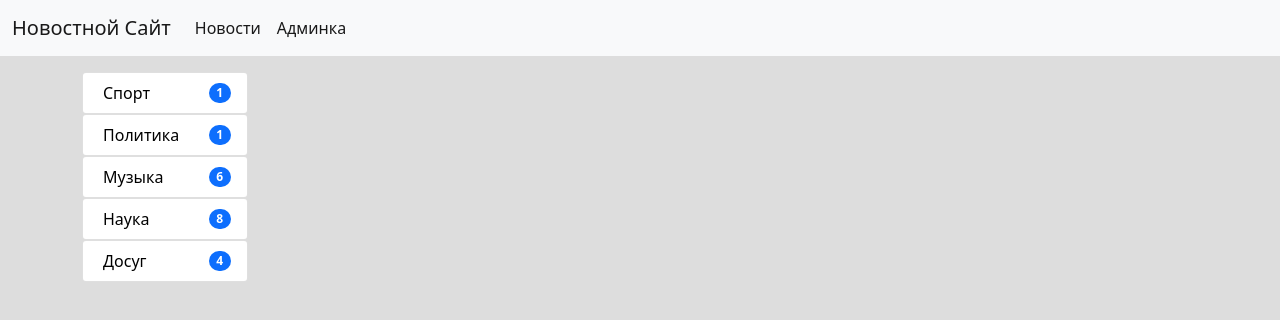
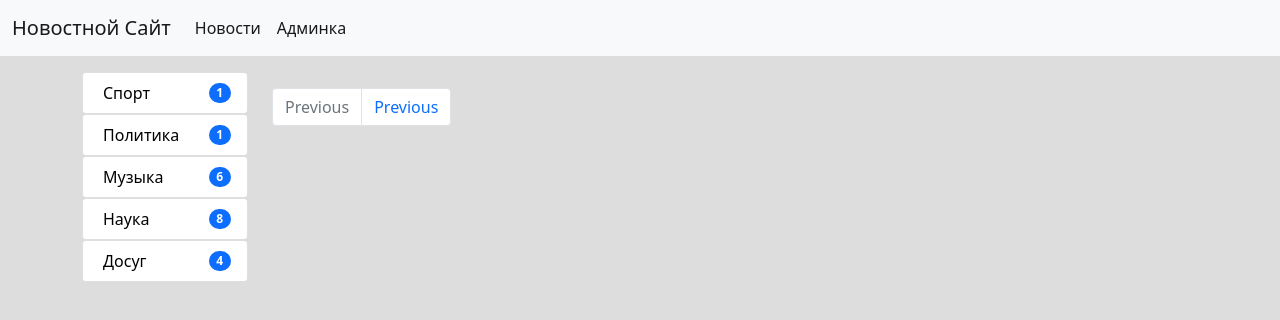
Before and after one commit to thaibee/SimpleDjangoApp, a Django app: page /category/6/ in a window 1280 px wide. Shown: the top 320 px of the page. Run offline with Django 4.2, Linux system fonts and the light colour scheme; data comes from the database, SQL or seed files in the repository; some libraries are stand-ins or nearby versions.

Commit message:
pagination proccess.

```diff
--- a/news/templates/news/index.html
+++ b/news/templates/news/index.html
@@ -5,7 +5,7 @@
 {% endblock %}
 
 {% block sidebar %}
-{% include 'inc/_sidebar.html' %}
+    {% include 'inc/_sidebar.html' %}
 {% endblock %}
 
 {% block content %}
@@ -36,4 +36,18 @@
             </div>
         </div>
     {% endfor %}
+
+    <nav aria-label="Page navigation example">
+        <ul class="pagination justify-content-end">
+            {% if page_obj.has_previous %}
+            <li class="page-item "><a class="page-link text-black" href="?page={{ page_obj.previous_page_number }}">Previous</a></li>
+            {% endif %}
+            {%  for i in paginator.page_range %}
+            <li class="page-item"><a class="page-link text-black" href="?page={{ i }}">{{ i }}</a></li>
+            {% endfor %}
+            {% if page_obj.has_next %}
+            <li class="page-item"><a class="page-link text-black" href="?page={{ page_obj.number }}">Next</a></li>
+            {% endif %}
+        </ul>
+    </nav>
 {% endblock %}
--- a/news/urls.py
+++ b/news/urls.py
@@ -3,6 +3,7 @@ from django.urls import path
 from .views import *
 
 urlpatterns = [
+    path('test', test_paginator, name='test'),
     # path('', index, name='home'),
     path('', HomeNews.as_view(), name='home'),
     # path('category/<int:category_id>/', get_category, name='category'),
--- a/news/views.py
+++ b/news/views.py
@@ -1,4 +1,5 @@
 from django.contrib.auth.mixins import LoginRequiredMixin
+from django.core.paginator import Paginator
 from django.shortcuts import render, get_object_or_404, redirect
 from django.views.generic import ListView, DetailView, CreateView
 from .models import News, Category
@@ -7,11 +8,21 @@ from django.urls import reverse_lazy
 from .utils import MyMixin
 
 
+def test_paginator(request):
+    test_list = ['1asdf', '2gasd', '3asgsag', '4asdg', '5sga', '6asgd', '7sadg', '8sag', '9sg']
+    paginator = Paginator(test_list, 2)
+    page_num = request.GET.get('page')
+    page_obj = paginator.get_page(page_num)
+    return render(request, 'news/test_paginator.html', {'page_obj': page_obj})
+
+
 class HomeNews(MyMixin, ListView):
     model = News
     template_name = 'news/index.html'
     context_object_name = 'news'
     mixin_prop = 'Hello world'
+    paginate_by = 2
+
     # extra_context = {'title': 'Главная'}
 
     def get_context_data(self, *, object_list=None, **kwargs):
@@ -51,7 +62,6 @@ class CreateNews(LoginRequiredMixin, CreateView):
     redirect_field_name = None
     # success_url = reverse_lazy('home')
 
-
 # def index(request):
 #     news = News.objects.all()
 #     context = {
--- a/templates/base.html
+++ b/templates/base.html
@@ -9,7 +9,7 @@
 
     <!-- Bootstrap CSS -->
     <link href="{% static 'css/bootstrap.min.css' %}" rel="stylesheet">
-    <link rel="stylesheet" href="{% static 'css/style.css'%}"   >
+    <link rel="stylesheet" href="{% static 'css/style.css' %}">
     <title>
         {% block title %}Новости со всего мира{% endblock %}
     </title>
@@ -23,6 +23,30 @@
         </div>
         <div class="col-md-10">
             {% block content %}{% endblock %}
+
+            <nav aria-label="paginator_1">
+                <ul class="pagination">
+
+                                        <li class="page-item disabled">
+                                            <a class="page-link">Previous</a>
+                                        </li>
+                    {#                    <li class="page-item"><a class="page-link" href="#">1</a></li>#}
+                    {#                    <li class="page-item active" aria-current="page">#}
+                    {#                        <a class="page-link" href="#">2</a>#}
+                    {#                    </li>#}
+
+                        <li class="page-item {% if page_obj.has_previous %}disabled{% endif %}"><a class="page-link"
+                                                  href="?page={% if page_obj.has_previous %}{{ page_obj.previous_page_number }}{% endif %}">Previous</a></li>
+
+                    {% for i in page_obj.paginator.page_range %}
+                        <li class="page-item"><a class="page-link" href="?page={{ i }}">{{ i }}</a></li>
+                    {% endfor %}
+                    {% if page_obj.has_next %}
+                        <li class="page-item"><a class="page-link text-black"
+                                                 href="?page={{ page_obj.next_page_number }}">Next</a></li>
+                    {% endif %}
+                </ul>
+            </nav>
         </div>
     </div>
 </div>
```
Also changed, not shown: news/templates/news/test_paginator.html (added, +16 -0 lines).
